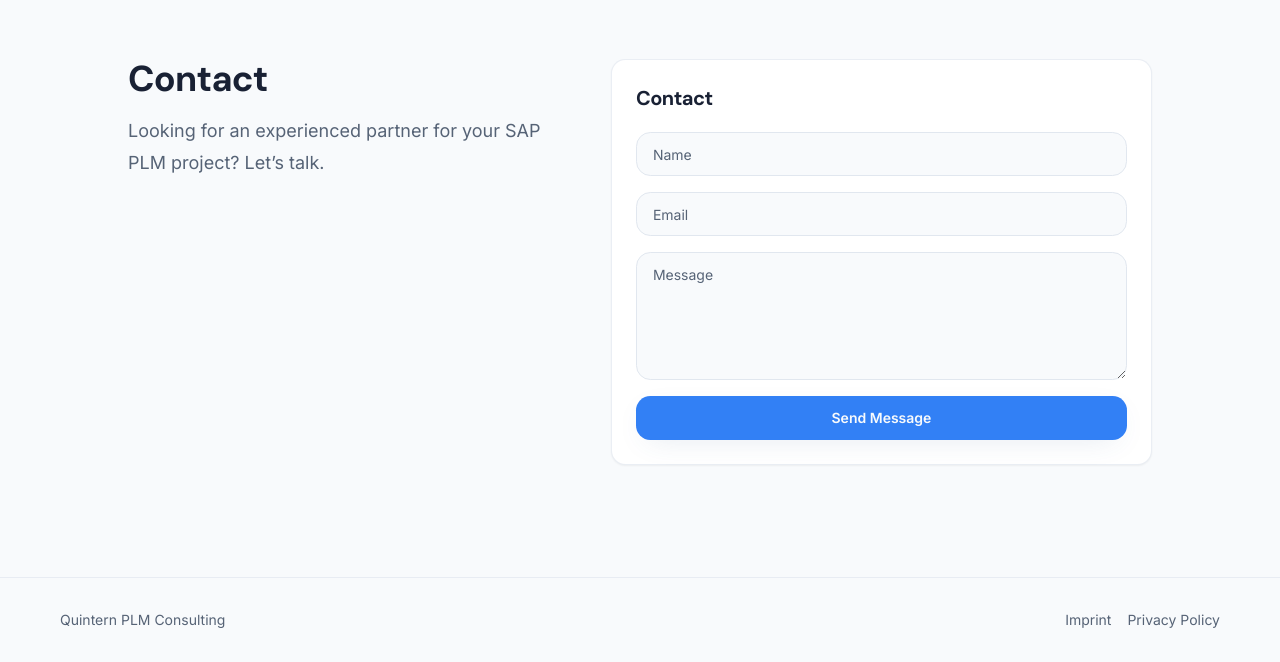
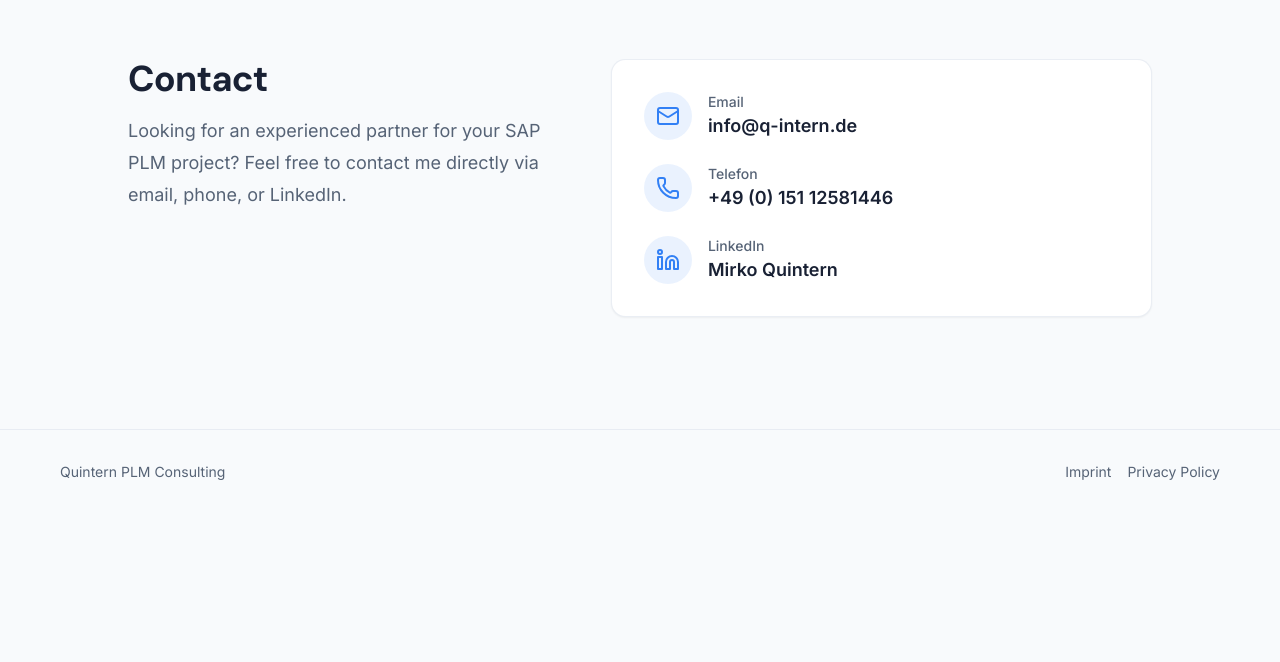
Before and after one commit to mirko458/Webside_test_v3, a React (Vite) app: page / in a window 1280 px wide. Shown: the part 3931-4593 px from the top of the page. After the commit the page ends 4445 px from the top, so only its background shows below. Built offline with nearby package versions, Linux system fonts and the light colour scheme.

Commit message:
feat: sync contact info layout from V4

```diff
--- a/src/components/sections/contact.tsx
+++ b/src/components/sections/contact.tsx
@@ -1,10 +1,7 @@
-import { useState } from 'react'
 import { Section } from '@/components/layout/section'
 import { Reveal } from '@/components/layout/reveal'
-import { Button } from '@/components/ui/button'
-import { Card, CardContent, CardHeader, CardTitle } from '@/components/ui/card'
-import { Input } from '@/components/ui/input'
-import { Textarea } from '@/components/ui/textarea'
+import { Card, CardContent } from '@/components/ui/card'
+import { Mail, Phone, Linkedin } from 'lucide-react'
 
 type ContactContent = {
   title: string
@@ -18,33 +15,6 @@ type ContactContent = {
 }
 
 export function ContactSection({ content }: { content: ContactContent }) {
-  const [state, setState] = useState<'idle' | 'loading' | 'success' | 'error'>('idle')
-
-  async function onSubmit(formData: FormData): Promise<boolean> {
-    setState('loading')
-    try {
-      const response = await fetch('/api/contact', {
-        method: 'POST',
-        headers: { 'Content-Type': 'application/json' },
-        body: JSON.stringify({
-          name: formData.get('name'),
-          email: formData.get('email'),
-          message: formData.get('message')
-        })
-      })
-
-      if (!response.ok) {
-        throw new Error('Request failed')
-      }
-
-      setState('success')
-      return true
-    } catch {
-      setState('error')
-      return false
-    }
-  }
-
   return (
     <Section id="contact" className="pb-28">
       <div className="mx-auto grid max-w-5xl gap-8 md:grid-cols-[1fr_1.2fr] md:items-start">
@@ -58,34 +28,45 @@ export function ContactSection({ content }: { content: ContactContent }) {
         </div>
 
         <Reveal delay={0.3} direction="up">
-        <Card>
-          <CardHeader>
-            <CardTitle>{content.title}</CardTitle>
-          </CardHeader>
-          <CardContent>
-            <form
-              className="space-y-4"
-              onSubmit={async (event) => {
-                event.preventDefault()
-                const form = event.currentTarget
-                const success = await onSubmit(new FormData(form))
-                if (success) {
-                  form.reset()
-                }
-              }}
-            >
-              <Input name="name" placeholder={content.name} required autoComplete="name" />
-              <Input name="email" type="email" placeholder={content.email} required autoComplete="email" />
-              <Textarea name="message" placeholder={content.message} required />
-              <Button type="submit" className="w-full" disabled={state === 'loading'}>
-                {state === 'loading' ? '…' : content.cta}
-              </Button>
+          <Card className="overflow-hidden">
+            <CardContent className="p-8 space-y-6">
+              <div className="flex items-center gap-4">
+                <div className="flex h-12 w-12 items-center justify-center rounded-full bg-primary/10">
+                  <Mail className="h-6 w-6 text-primary" />
+                </div>
+                <div>
+                  <p className="text-sm font-medium text-muted-foreground">Email</p>
+                  <a href="mailto:info@q-intern.de" className="text-lg font-semibold hover:text-primary transition-colors">
+                    info@q-intern.de
+                  </a>
+                </div>
+              </div>
 
-              {state === 'success' ? <p className="text-sm text-primary">{content.success}</p> : null}
-              {state === 'error' ? <p className="text-sm text-foreground/80">{content.error}</p> : null}
-            </form>
-          </CardContent>
-        </Card>
+              <div className="flex items-center gap-4">
+                <div className="flex h-12 w-12 items-center justify-center rounded-full bg-primary/10">
+                  <Phone className="h-6 w-6 text-primary" />
+                </div>
+                <div>
+                  <p className="text-sm font-medium text-muted-foreground">Telefon</p>
+                  <a href="tel:+4915112581446" className="text-lg font-semibold hover:text-primary transition-colors">
+                    +49 (0) 151 12581446
+                  </a>
+                </div>
+              </div>
+
+              <div className="flex items-center gap-4">
+                <div className="flex h-12 w-12 items-center justify-center rounded-full bg-primary/10">
+                  <Linkedin className="h-6 w-6 text-primary" />
+                </div>
+                <div>
+                  <p className="text-sm font-medium text-muted-foreground">LinkedIn</p>
+                  <a href="https://www.linkedin.com/in/mirko-quintern-5a62823a1" target="_blank" rel="noopener noreferrer" className="text-lg font-semibold hover:text-primary transition-colors">
+                    Mirko Quintern
+                  </a>
+                </div>
+              </div>
+            </CardContent>
+          </Card>
         </Reveal>
       </div>
     </Section>
--- a/src/content.ts
+++ b/src/content.ts
@@ -206,7 +206,7 @@ references: {
 
     contact: {
       title: 'Kontakt',
-      intro: 'Schreiben Sie mir kurz Ihr Vorhaben. Ich melde mich zeitnah mit einer strukturierten Ersteinschätzung.',
+      intro: 'Kontaktieren Sie mich gerne direkt per E-Mail, Telefon oder über LinkedIn für einen ersten Austausch.',
       name: 'Name',
       email: 'E-Mail',
       message: 'Nachricht',
@@ -408,7 +408,7 @@ references: {
     },
     contact: {
       title: 'Contact',
-      intro: 'Looking for an experienced partner for your SAP PLM project? Let’s talk.',
+      intro: 'Looking for an experienced partner for your SAP PLM project? Feel free to contact me directly via email, phone, or LinkedIn.',
       name: 'Name',
       email: 'Email',
       message: 'Message',
```
